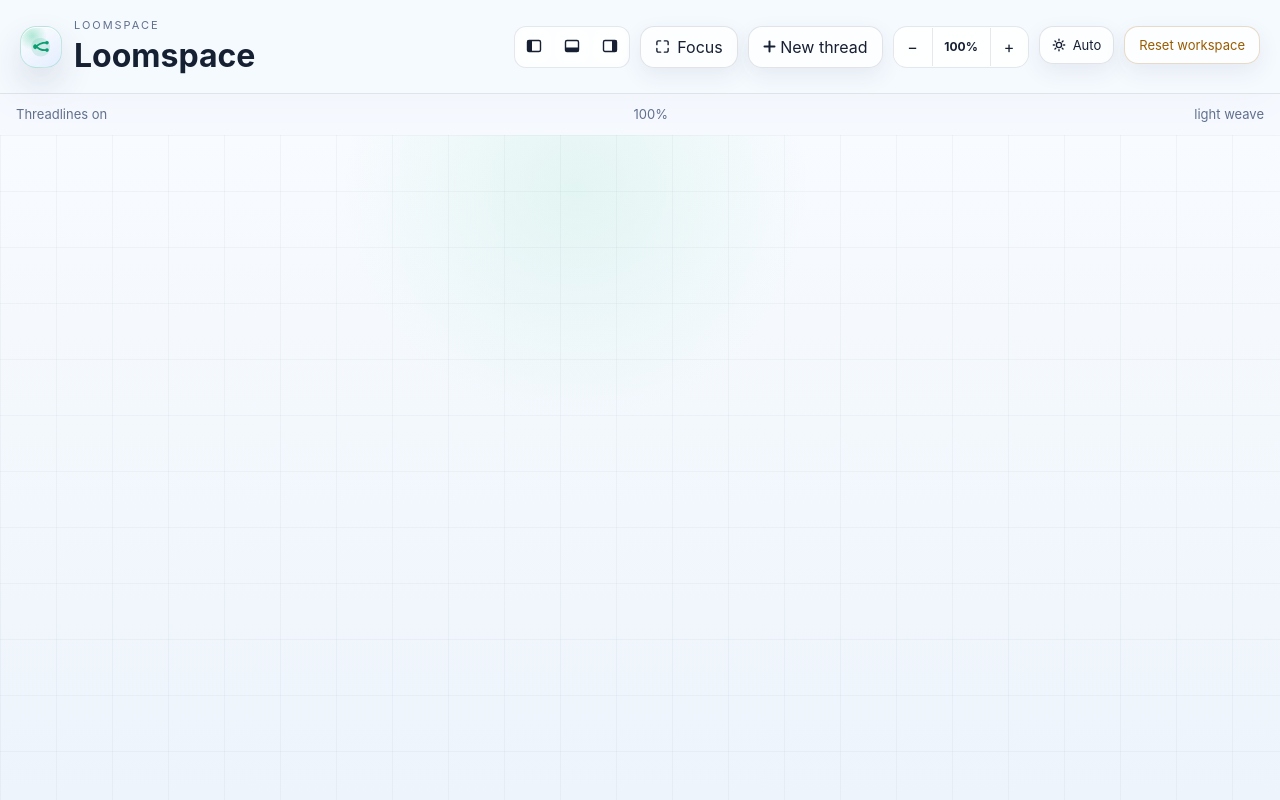
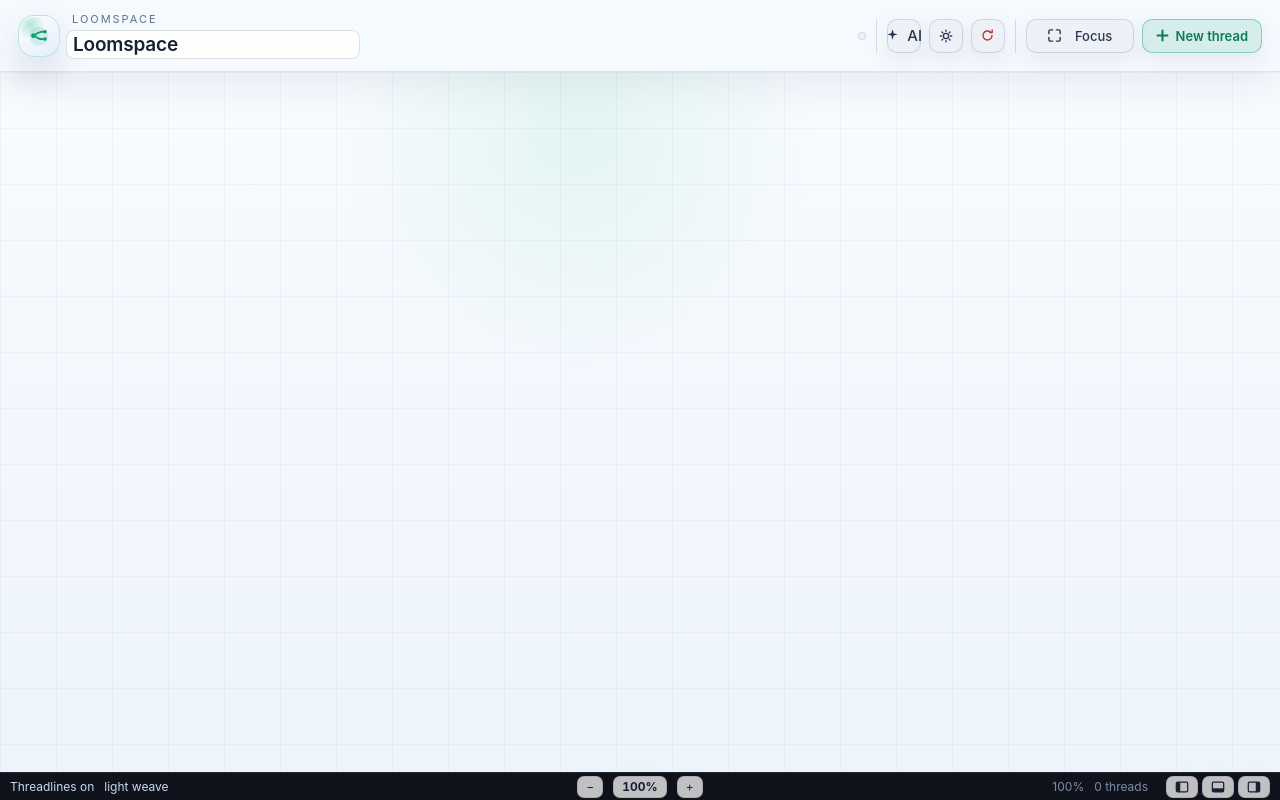
Before and after one commit to brettpoole/loomspace-ai, a React (Vite) app: page / in a window 1280 px wide. Built offline with nearby package versions, Linux system fonts and the light colour scheme.

Commit message:
ui cleanup

```diff
--- a/src/App.tsx
+++ b/src/App.tsx
@@ -217,6 +217,7 @@
   const [focusMode, setFocusMode] = useState(false);
   const [focusSidebarOpen, setFocusSidebarOpen] = useState(true);
   const [focusParamsOpen, setFocusParamsOpen] = useState(false);
+  const [navMenuOpen, setNavMenuOpen] = useState(false);
   const [providerMenuOpen, setProviderMenuOpen] = useState(false);
   const [copiedMessageId, setCopiedMessageId] = useState<string | null>(null);
   const [speakingMessageId, setSpeakingMessageId] = useState<string | null>(null);
@@ -573,10 +574,10 @@
       if (threadEditorOpen) { closeThreadEditor(); return; }
       if (nodePreviewModal) { setNodePreviewModal(null); return; }
       if (focusMode) { setFocusMode(false); return; }
+      if (navMenuOpen) { setNavMenuOpen(false); return; }
       if (rightPanelOpen) { setRightPanelOpen(false); return; }
       if (forkDraft) { cancelForkSelection(); return; }
       if (contextLinkMode) { setContextLinkMode(null); return; }
-      if (state.selectedThreadId) { deselectNode(); }
     };
     window.addEventListener('keydown', onKeyDown, true);
     document.addEventListener('keydown', onKeyDown, true);
@@ -2138,6 +2139,18 @@
               <input className="focus-title-input" value={activeThread.title} onChange={(e) => updateTitle(activeThread.id, e.target.value)} placeholder="Untitled thread" aria-label="Thread title" />
             ) : <span className="focus-title-input focus-title-placeholder" />}
             <div className="focus-topbar-right">
+              {settings.providerConfigs.length > 1 && activeProviderConfig ? (
+                <select
+                  className="focus-provider-select"
+                  value={activeProviderConfig.id}
+                  onChange={(e) => changeSettingsProvider(e.target.value)}
+                  aria-label="AI Provider"
+                >
+                  {settings.providerConfigs.map((config) => (
+                    <option key={config.id} value={config.id}>{config.label}</option>
+                  ))}
+                </select>
+              ) : null}
               {settings.providerConfigs.length > 0 && activeProviderConfig ? (
                 <select className="focus-model-select" value={activeProviderConfig.model} onChange={(e) => updateProviderConfig(activeProviderConfig.id, { model: e.target.value })} aria-label="Model">
                   {settingsModels.length === 0 ? <option value={activeProviderConfig.model}>{activeProviderConfig.model || 'no model'}</option> : settingsModels.map((m) => <option key={m} value={m}>{m}</option>)}
@@ -2317,31 +2330,23 @@
               <circle cx="20" cy="17.1" r="1.8" fill="currentColor"/>
             </svg>
           </div>
-          <div>
+          <div className="topbar-title-text">
             <p className="eyebrow">Loomspace</p>
-            <h1>{state.title}</h1>
+            <input
+              className="workspace-title-input"
+              value={state.title}
+              onChange={(event) => setState((current) => ({ ...current, title: event.target.value }))}
+              aria-label="Workspace name"
+              placeholder="Untitled workspace"
+            />
           </div>
         </div>
         <div className="topbar-actions">
-          <div className="layout-toggles">
-            <button type="button" className={`layout-toggle icon-btn ${leftPanelOpen ? 'active' : ''}`} aria-pressed={leftPanelOpen} onClick={() => setLeftPanelOpen((open) => !open)} aria-label="Toggle left panel" title="Toggle left panel"><svg width="16" height="16" viewBox="0 0 16 16" fill="none" stroke="currentColor" strokeWidth="1.4"><rect x="1.5" y="2.5" width="13" height="11" rx="1.5"/><rect x="1.5" y="2.5" width="4.5" height="11" fill="currentColor" stroke="none"/></svg></button>
-            <button type="button" className={`layout-toggle icon-btn ${bottomPanelOpen ? 'active' : ''}`} aria-pressed={bottomPanelOpen} onClick={() => setBottomPanelOpen((open) => !open)} aria-label="Toggle bottom panel" title="Toggle bottom panel"><svg width="16" height="16" viewBox="0 0 16 16" fill="none" stroke="currentColor" strokeWidth="1.4"><rect x="1.5" y="2.5" width="13" height="11" rx="1.5"/><rect x="1.5" y="9.5" width="13" height="4" fill="currentColor" stroke="none"/></svg></button>
-            <button type="button" className={`layout-toggle icon-btn ${rightPanelOpen ? 'active' : ''}`} aria-pressed={rightPanelOpen} onClick={() => setRightPanelOpen((open) => !open)} aria-label="Toggle right panel (chat)" title="Toggle chat panel"><svg width="16" height="16" viewBox="0 0 16 16" fill="none" stroke="currentColor" strokeWidth="1.4"><rect x="1.5" y="2.5" width="13" height="11" rx="1.5"/><rect x="10" y="2.5" width="4.5" height="11" fill="currentColor" stroke="none"/></svg></button>
+          <div className="nav-group nav-group-view" role="group" aria-label="Panels and view">
           </div>
-          <button type="button" className="focus-enter" onClick={enterFocusMode} aria-label="Enter focus mode" title="Focus mode — distraction-free chat"><svg width="15" height="15" viewBox="0 0 16 16" fill="none" stroke="currentColor" strokeWidth="1.5" strokeLinecap="round" strokeLinejoin="round"><path d="M2 6V3.5A1.5 1.5 0 0 1 3.5 2H6"/><path d="M14 6V3.5A1.5 1.5 0 0 0 12.5 2H10"/><path d="M2 10v2.5A1.5 1.5 0 0 0 3.5 14H6"/><path d="M14 10v2.5a1.5 1.5 0 0 1-1.5 1.5H10"/></svg> Focus</button>
-          <button onClick={() => openThreadEditor('create')}><svg width="13" height="13" viewBox="0 0 13 13" fill="none" stroke="currentColor" strokeWidth="2" strokeLinecap="round"><line x1="6.5" y1="1.5" x2="6.5" y2="11.5"/><line x1="1.5" y1="6.5" x2="11.5" y2="6.5"/></svg> New thread</button>
-          <div className="zoom-control" aria-label="Canvas zoom controls">
-            <button type="button" onClick={() => zoomFromButton(-1)} aria-label="Zoom out">−</button>
-            <button type="button" onClick={resetView} className="topbar-reset-view" aria-label="Center canvas" title="Center canvas">100%</button>
-            <button type="button" onClick={() => zoomFromButton(1)} aria-label="Zoom in">+</button>
-          </div>
-          <button
-            type="button"
-            className="theme-toggle"
-            onClick={() => setThemeMode((mode) => (mode === 'auto' ? 'light' : mode === 'light' ? 'dark' : 'auto'))}
-            aria-label={`Theme: ${themeMode}`}
-            title={`Theme: ${themeMode}`}
-          >
+          <span className="nav-sep nav-sep-compact" aria-hidden="true" />
+          <button type="button" className="nav-btn nav-btn-icon nav-btn-ai" onClick={() => openProviderSetup()} aria-label="AI settings and profiles" title="AI settings & profiles"><svg width="15" height="15" viewBox="0 0 16 16" fill="currentColor"><path d="M8 1.2 9.3 5.5 13.6 6.8 9.3 8.1 8 12.4 6.7 8.1 2.4 6.8 6.7 5.5z"/></svg><span className="nav-label">AI</span></button>
+          <button type="button" className="nav-btn nav-btn-icon" onClick={() => setThemeMode((mode) => (mode === 'auto' ? 'light' : mode === 'light' ? 'dark' : 'auto'))} aria-label={`Theme: ${themeMode}`} title={`Theme: ${themeMode} — click to change`}>
             <svg width="14" height="14" viewBox="0 0 16 16" fill="none" stroke="currentColor" strokeWidth="1.6" strokeLinecap="round" strokeLinejoin="round" aria-hidden="true">
               {themeMode === 'dark' ? (
                 <path d="M13.5 10.2A5.8 5.8 0 0 1 5.8 2.5 6.2 6.2 0 1 0 13.5 10.2Z"/>
@@ -2349,11 +2354,23 @@
                 <><circle cx="8" cy="8" r="3"/><path d="M8 1.5v1.2M8 13.3v1.2M1.5 8h1.2M13.3 8h1.2M3.4 3.4l.85.85M11.75 11.75l.85.85M3.4 12.6l.85-.85M11.75 4.25l.85-.85"/></>
               )}
             </svg>
-            <span>{themeMode === 'auto' ? 'Auto' : themeMode === 'light' ? 'Light' : 'Dark'}</span>
           </button>
-          <button type="button" onClick={confirmResetWorkspace} className="quiet workspace-reset" aria-label="Reset workspace" title="Reset workspace (provider profiles are kept)">
-            Reset workspace
-          </button>
+          <button type="button" className="nav-btn nav-btn-icon nav-btn-danger" onClick={confirmResetWorkspace} aria-label="Reset workspace" title="Reset workspace (AI profiles are kept)"><svg width="15" height="15" viewBox="0 0 16 16" fill="none" stroke="currentColor" strokeWidth="1.5" strokeLinecap="round" strokeLinejoin="round"><path d="M12.8 8a4.8 4.8 0 1 1-1.5-3.5"/><path d="M13 2.2v2.6h-2.6"/></svg></button>
+          <span className="nav-sep nav-sep-compact" aria-hidden="true" />
+          <button type="button" className="nav-btn nav-btn-focus" onClick={() => enterFocusMode()} aria-label="Enter focus mode" title="Focus mode — distraction-free chat"><svg width="15" height="15" viewBox="0 0 16 16" fill="none" stroke="currentColor" strokeWidth="1.5" strokeLinecap="round" strokeLinejoin="round"><path d="M2 6V3.5A1.5 1.5 0 0 1 3.5 2H6"/><path d="M14 6V3.5A1.5 1.5 0 0 0 12.5 2H10"/><path d="M2 10v2.5A1.5 1.5 0 0 0 3.5 14H6"/><path d="M14 10v2.5a1.5 1.5 0 0 1-1.5 1.5H10"/></svg><span className="nav-label">Focus</span></button>
+          <button type="button" className="nav-btn nav-btn-primary nav-btn-new" onClick={() => openThreadEditor('create')} aria-label="New thread" title="New thread"><svg width="13" height="13" viewBox="0 0 13 13" fill="none" stroke="currentColor" strokeWidth="2" strokeLinecap="round"><line x1="6.5" y1="1.5" x2="6.5" y2="11.5"/><line x1="1.5" y1="6.5" x2="11.5" y2="6.5"/></svg><span className="nav-label">New thread</span></button>
+          <div className="nav-menu-wrap">
+            <button type="button" className="nav-btn nav-btn-icon nav-menu-trigger" aria-expanded={navMenuOpen} aria-label="More actions" title="More actions" onClick={() => setNavMenuOpen((open) => !open)}>⋯</button>
+            {navMenuOpen ? (
+              <div className="nav-menu" role="menu" aria-label="More actions">
+                <button type="button" role="menuitem" onClick={() => { setNavMenuOpen(false); openProviderSetup(); }}>AI settings and profiles</button>
+                <button type="button" role="menuitem" onClick={() => { setNavMenuOpen(false); setThemeMode((mode) => (mode === 'auto' ? 'light' : mode === 'light' ? 'dark' : 'auto')); }}>Theme</button>
+                <button type="button" role="menuitem" onClick={() => { setNavMenuOpen(false); confirmResetWorkspace(); }}>Reset workspace</button>
+                <button type="button" role="menuitem" onClick={() => { setNavMenuOpen(false); enterFocusMode(); }}>Focus mode</button>
+                <button type="button" role="menuitem" onClick={() => { setNavMenuOpen(false); openThreadEditor('create'); }}>New thread</button>
+              </div>
+            ) : null}
+          </div>
         </div>
       </header>
 
@@ -2473,12 +2490,6 @@
         </aside>
 
         <section className="canvas-panel">
-          <div className="canvas-toolbar">
-            <span>{state.densityOverlay ? 'Threadlines on' : 'Threadlines off'}</span>
-            <span>{Math.round(state.zoom * 100)}%</span>
-            <span>{metrics.saturation * 100 < 50 ? 'light weave' : 'dense weave'}</span>
-          </div>
-
           {forkDraft && forkSourceThread ? (
             <div className="fork-selection-banner">
               <div className="fork-selection-copy">
@@ -2893,6 +2904,32 @@
           <div className="resize-handle resize-handle-bottom" role="separator" aria-orientation="horizontal" aria-label="Resize bottom panel" onPointerDown={(event) => beginPanelResize('bottom', event)} onPointerMove={movePanelResize} onPointerUp={endPanelResize} onPointerCancel={endPanelResize} />
         ) : null}
       </main>
+      <footer className="status-bar" aria-label="Workspace status">
+        <div className="status-group status-left">
+          <span>{state.densityOverlay ? 'Threadlines on' : 'Threadlines off'}</span>
+          <span>{metrics.saturation * 100 < 50 ? 'light weave' : 'dense weave'}</span>
+        </div>
+        <div className="status-group status-center" aria-label="Canvas zoom controls">
+          <button type="button" className="status-btn" onClick={() => zoomFromButton(-1)} aria-label="Zoom out">−</button>
+          <button type="button" className="status-zoom" onClick={resetView} aria-label="Recenter and reset zoom" title="Recenter / reset zoom">{Math.round(state.zoom * 100)}%</button>
+          <button type="button" className="status-btn" onClick={() => zoomFromButton(1)} aria-label="Zoom in">+</button>
+        </div>
+        <div className="status-group status-right">
+          <span>{Math.round(state.zoom * 100)}%</span>
+          <span>{metrics.threadCount} threads</span>
+          <div className="status-group status-panels" role="group" aria-label="Panel controls">
+            <button type="button" className={`status-btn status-panel-btn ${leftPanelOpen ? 'active' : ''}`} aria-pressed={leftPanelOpen} onClick={() => setLeftPanelOpen((open) => !open)} aria-label="Toggle threads panel" title="Threads panel">
+              <svg width="14" height="14" viewBox="0 0 16 16" fill="none" stroke="currentColor" strokeWidth="1.4"><rect x="1.5" y="2.5" width="13" height="11" rx="1.5"/><rect x="1.5" y="2.5" width="4.5" height="11" fill="currentColor" stroke="none"/></svg>
+            </button>
+            <button type="button" className={`status-btn status-panel-btn ${bottomPanelOpen ? 'active' : ''}`} aria-pressed={bottomPanelOpen} onClick={() => setBottomPanelOpen((open) => !open)} aria-label="Toggle bottom panel" title="Bottom panel">
+              <svg width="14" height="14" viewBox="0 0 16 16" fill="none" stroke="currentColor" strokeWidth="1.4"><rect x="1.5" y="2.5" width="13" height="11" rx="1.5"/><rect x="1.5" y="9.5" width="13" height="4" fill="currentColor" stroke="none"/></svg>
+            </button>
+            <button type="button" className={`status-btn status-panel-btn ${rightPanelOpen ? 'active' : ''}`} aria-pressed={rightPanelOpen} onClick={() => setRightPanelOpen((open) => !open)} aria-label="Toggle chat panel" title="Chat panel">
+              <svg width="14" height="14" viewBox="0 0 16 16" fill="none" stroke="currentColor" strokeWidth="1.4"><rect x="1.5" y="2.5" width="13" height="11" rx="1.5"/><rect x="10" y="2.5" width="4.5" height="11" fill="currentColor" stroke="none"/></svg>
+            </button>
+          </div>
+        </div>
+      </footer>
       </>
       )}
 
--- a/src/styles.css
+++ b/src/styles.css
@@ -75,20 +75,195 @@
 
 .app-shell {
   height: 100%;
+  box-sizing: border-box;
+  padding-bottom: 28px;
   display: grid;
   grid-template-rows: auto 1fr;
 }
 
 .topbar {
+  position: relative;
+  z-index: 50;
   display: flex;
   align-items: center;
   justify-content: space-between;
-  padding: 18px 20px;
+  gap: 16px;
+  padding: 12px 18px;
   border-bottom: 1px solid rgba(255, 255, 255, 0.08);
   background: rgba(8, 10, 18, 0.72);
   backdrop-filter: blur(18px);
 }
-
+.nav-menu-wrap {
+  position: relative;
+  display: none;
+}
+
+.nav-menu-trigger {
+  width: 34px;
+  padding: 0;
+}
+
+.nav-menu {
+  position: absolute;
+  right: 0;
+  top: calc(100% + 8px);
+  z-index: 40;
+  min-width: 220px;
+  padding: 8px;
+  border-radius: 14px;
+  border: 1px solid rgba(255, 255, 255, 0.1);
+  background: rgba(10, 13, 22, 0.98);
+  box-shadow: 0 18px 50px rgba(0, 0, 0, 0.45);
+  display: flex;
+  flex-direction: column;
+  gap: 4px;
+}
+.nav-menu button {
+  display: flex;
+  align-items: center;
+  justify-content: flex-start;
+  width: 100%;
+  min-height: 38px;
+  padding: 10px 12px;
+  border: 0;
+  border-radius: 10px;
+  background: transparent;
+  color: #c4d0ea;
+  font-size: 13px;
+  font-weight: 500;
+  line-height: 1.2;
+  text-align: left;
+}
+.nav-menu button:hover {
+  background: rgba(255, 255, 255, 0.08);
+  border-color: transparent;
+}
+
+.status-bar {
+  position: fixed;
+  left: 0;
+  right: 0;
+  bottom: 0;
+  z-index: 40;
+  height: 28px;
+  display: grid;
+  grid-template-columns: 1fr auto 1fr;
+  align-items: center;
+  gap: 12px;
+  padding: 0 10px;
+  background: #10131b;
+  border-top: 1px solid rgba(255, 255, 255, 0.08);
+  color: #c8d8f0;
+  font-size: 12px;
+}
+.status-group {
+  display: inline-flex;
+  align-items: center;
+  gap: 10px;
+  min-width: 0;
+}
+.status-center {
+  justify-self: center;
+}
+.status-right {
+  justify-self: end;
+  color: #7d8aa8;
+}
+.status-btn,
+.status-zoom {
+  height: 22px;
+  min-width: 22px;
+  padding: 0 8px;
+  border-radius: 7px;
+  border: 1px solid rgba(255, 255, 255, 0.08);
+  background: rgba(255, 255, 255, 0.04);
+  color: #dce6fb;
+  font-size: 12px;
+  line-height: 1;
+}
+.status-zoom {
+  min-width: 52px;
+  font-variant-numeric: tabular-nums;
+  font-weight: 700;
+}
+.status-btn:hover,
+.status-zoom:hover {
+  background: rgba(255, 255, 255, 0.08);
+  border-color: rgba(255, 255, 255, 0.16);
+}
+
+.status-panels {
+  gap: 4px;
+  margin-left: 8px;
+}
+
+.status-panel-btn.active {
+  background: rgba(124, 247, 194, 0.14);
+  border-color: rgba(124, 247, 194, 0.35);
+  color: #9bf4cd;
+}
+
+.status-panel-btn svg {
+  display: block;
+}
+
+@media (max-width: 1080px) {
+  .topbar {
+    align-items: flex-start;
+    gap: 12px;
+  }
+  .topbar-title-text .eyebrow {
+    margin-bottom: 2px;
+  }
+}
+
+@media (max-width: 820px) {
+  .topbar {
+    align-items: center;
+    padding: 10px 12px;
+    gap: 10px;
+  }
+  .topbar-title {
+    flex: 1 1 auto;
+    min-width: 0;
+    gap: 10px;
+  }
+  .brand-mark {
+    width: 38px;
+    height: 38px;
+    border-radius: 14px;
+    flex-shrink: 0;
+  }
+  .topbar-title-text {
+    min-width: 0;
+    flex: 1 1 auto;
+  }
+  .topbar-title-text .eyebrow {
+    display: none;
+  }
+  .workspace-title-input {
+    max-width: 100%;
+    font-size: 16px;
+  }
+  .topbar-actions {
+    flex: 0 0 auto;
+    width: auto;
+    gap: 0;
+  }
+  .topbar-actions > :not(.nav-menu-wrap) {
+    display: none;
+  }
+  .nav-menu-wrap {
+    display: inline-flex;
+    margin-left: auto;
+  }
+  .nav-menu-trigger {
+    width: 34px;
+  }
+  .nav-menu {
+    min-width: min(260px, calc(100vw - 24px));
+  }
+}
 h1,
 h2,
 h3,
@@ -108,8 +283,10 @@
 
 .topbar-actions {
   display: flex;
+  align-items: center;
+  gap: 8px;
   flex-wrap: wrap;
-  gap: 10px;
+  justify-content: flex-end;
 }
 
 .topbar-title {
@@ -134,56 +311,133 @@
   box-shadow: 0 16px 34px rgba(0, 0, 0, 0.28), inset 0 1px 0 rgba(255, 255, 255, 0.08);
 }
 
-.zoom-control {
+.topbar-title-text {
+  min-width: 0;
+}
+
+.workspace-title-input {
+  width: 100%;
+  max-width: 300px;
+  border: 1px solid transparent;
+  background: transparent;
+  color: #eef3ff;
+  font-size: 19px;
+  font-weight: 600;
+  letter-spacing: -0.01em;
+  padding: 2px 6px;
+  margin-left: -6px;
+  border-radius: 8px;
+}
+.workspace-title-input:hover {
+  background: rgba(255, 255, 255, 0.04);
+}
+.workspace-title-input:focus {
+  background: rgba(255, 255, 255, 0.06);
+  border-color: rgba(124, 247, 194, 0.3);
+  outline: none;
+}
+
+.nav-group {
   display: inline-flex;
   align-items: center;
-  overflow: hidden;
-  border-radius: 14px;
+  gap: 2px;
+  padding: 3px;
+  border-radius: 12px;
+  background: rgba(255, 255, 255, 0.04);
+  border: 1px solid rgba(255, 255, 255, 0.08);
+}
+
+.nav-sep {
+  width: 1px;
+  align-self: stretch;
+  min-height: 24px;
+  background: rgba(255, 255, 255, 0.1);
+  margin: 0 2px;
+}
+
+.nav-btn {
+  display: inline-flex;
+  align-items: center;
+  justify-content: center;
+  gap: 7px;
+  height: 34px;
+  padding: 0 13px;
+  border-radius: 10px;
   border: 1px solid rgba(255, 255, 255, 0.1);
   background: rgba(255, 255, 255, 0.04);
-}
-
-.zoom-control button {
-  min-width: 38px;
-  height: 38px;
-  padding: 0 10px;
+  color: #c4d0ea;
+  font-size: 13px;
+  font-weight: 500;
+  white-space: nowrap;
+}
+.nav-btn:hover {
+  background: rgba(255, 255, 255, 0.09);
+  border-color: rgba(255, 255, 255, 0.2);
+  transform: none;
+}
+.nav-btn svg {
+  flex-shrink: 0;
+}
+.nav-btn-icon {
+  width: 34px;
+  padding: 0;
+  font-size: 15px;
+}
+
+.nav-group .nav-btn {
+  height: 30px;
   border: 0;
-  border-radius: 0;
   background: transparent;
-}
-
-.zoom-control button + button {
-  border-left: 1px solid rgba(255, 255, 255, 0.08);
-}
-
-.zoom-control .topbar-reset-view {
-  min-width: 58px;
-  color: #aab8d8;
+  border-radius: 8px;
+  color: #9cadcf;
+}
+.nav-group .nav-btn:hover {
+  background: rgba(255, 255, 255, 0.08);
+  border-color: transparent;
+}
+.nav-group .nav-btn-icon {
+  width: 30px;
+}
+.nav-group .nav-btn.active {
+  background: rgba(124, 247, 194, 0.16);
+  color: #9bf4cd;
+}
+
+.nav-zoom .nav-zoom-reset {
+  min-width: 52px;
   font-size: 12px;
   font-weight: 700;
-}
-
-.theme-toggle,
-.workspace-reset {
-  height: 38px;
-  border-radius: 14px;
-  font-size: 13px;
-}
-
-.theme-toggle {
-  display: inline-flex;
-  align-items: center;
-  gap: 7px;
-  padding-inline: 12px;
-}
-
-.theme-toggle svg {
-  flex-shrink: 0;
-}
-
-.workspace-reset {
-  color: #ffd58b;
-  border-color: rgba(255, 213, 139, 0.22);
+  font-variant-numeric: tabular-nums;
+  color: #aab8d8;
+}
+
+
+.nav-btn-focus {
+  min-width: 108px;
+  padding: 0 14px;
+}
+
+.nav-btn-focus svg {
+  margin-right: 6px;
+}
+.nav-btn-primary {
+  background: rgba(124, 247, 194, 0.14);
+  border-color: rgba(124, 247, 194, 0.4);
+  color: #9bf4cd;
+  font-weight: 600;
+}
+.nav-btn-primary:hover {
+  background: rgba(124, 247, 194, 0.22);
+  border-color: rgba(124, 247, 194, 0.55);
+}
+
+.nav-btn-danger {
+  color: #ffb4b4;
+}
+.nav-btn-danger:hover {
+  border-color: rgba(220, 80, 80, 0.5);
+  background: rgba(220, 60, 60, 0.12);
+  color: #ffc9c9;
 }
 
 .sidebar-scrim {
@@ -1449,8 +1703,8 @@
 
   .panel.left {
     position: fixed;
-    top: 0;
-    bottom: 0;
+    top: 64px;
+    bottom: 32px;
     left: 0;
     width: min(320px, 86vw);
     z-index: 25;
@@ -1467,8 +1721,8 @@
 
   .panel.right {
     position: fixed;
-    top: 0;
-    bottom: 0;
+    top: 64px;
+    bottom: 32px;
     right: 0;
     width: min(420px, 92vw);
     z-index: 25;
@@ -1487,7 +1741,7 @@
     position: fixed;
     left: 0;
     right: 0;
-    bottom: 0;
+    bottom: 32px;
     height: min(55vh, 420px);
     z-index: 24;
     transform: translateY(105%);
@@ -1506,9 +1760,10 @@
   }
 
   .topbar {
-    flex-wrap: wrap;
+    flex-wrap: nowrap;
+    align-items: center;
     gap: 10px;
-    padding: 14px 14px;
+    padding: 12px 14px;
   }
 
   .topbar h1 {
@@ -1516,8 +1771,8 @@
   }
 
   .topbar-actions {
-    width: 100%;
-    justify-content: flex-start;
+    width: auto;
+    justify-content: flex-end;
   }
 
   .zoom-slider,
@@ -1536,18 +1791,21 @@
 
   .chat-modal,
   .thread-editor-modal,
-  .ai-settings-modal {
+  .ai-settings-modal,
+  .passphrase-modal,
+  .node-preview-modal {
     width: 100%;
     max-width: 100%;
     max-height: 100dvh;
     height: 100dvh;
     border-radius: 0;
     border: 0;
+    margin-top: 64px;
   }
 
   .passphrase-modal {
-    width: min(100%, 460px);
     max-height: min(100dvh, 640px);
+    height: auto;
   }
 
   .editor-actions.left-aligned {
@@ -2407,31 +2665,6 @@
   padding: 14px;
 }
 
-.layout-toggles {
-  display: inline-flex;
-  gap: 4px;
-  padding: 2px;
-  border-radius: 12px;
-  background: rgba(255, 255, 255, 0.04);
-  border: 1px solid rgba(255, 255, 255, 0.08);
-}
-
-.layout-toggle {
-  border: 0;
-  background: transparent;
-  color: #9cadcf;
-}
-
-.layout-toggle:hover {
-  background: rgba(255, 255, 255, 0.07);
-  border-color: transparent;
-  transform: none;
-}
-
-.layout-toggle.active {
-  background: rgba(124, 247, 194, 0.16);
-  color: #9bf4cd;
-}
 
 /* Prevent iOS Safari focus-zoom on form controls */
 @supports (-webkit-touch-callout: none) {
@@ -2823,18 +3056,6 @@
 }
 
 /* ---- Focus mode (ChatGPT/Claude-style chat) ---- */
-.focus-enter {
-  display: inline-flex;
-  align-items: center;
-  gap: 7px;
-  border-color: rgba(126, 168, 255, 0.35);
-  background: rgba(126, 168, 255, 0.12);
-  color: #cdd9f4;
-}
-.focus-enter:hover {
-  background: rgba(126, 168, 255, 0.2);
-  border-color: rgba(126, 168, 255, 0.5);
-}
 
 .focus-mode {
   position: fixed;
@@ -2997,12 +3218,16 @@
   gap: 8px;
   flex-shrink: 0;
 }
+.focus-provider-select,
 .focus-model-select {
   width: auto;
   font-size: 12px;
   padding: 6px 10px;
   border-radius: 10px;
   max-width: 220px;
+}
+.focus-provider-select {
+  max-width: 180px;
 }
 .focus-exit {
   display: inline-flex;
@@ -3371,3 +3596,55 @@
 :root[data-theme='light'] .model-params-flat-head {
   color: #2a3852;
 }
+
+/* ---- Top nav: light theme ---- */
+:root[data-theme='light'] .nav-group {
+  background: rgba(24, 37, 63, 0.04);
+  border-color: rgba(24, 37, 63, 0.12);
+}
+:root[data-theme='light'] .nav-btn {
+  color: #2a3852;
+  border-color: rgba(24, 37, 63, 0.14);
+  background: rgba(24, 37, 63, 0.04);
+}
+:root[data-theme='light'] .nav-btn:hover {
+  background: rgba(24, 37, 63, 0.08);
+  border-color: rgba(24, 37, 63, 0.22);
+}
+:root[data-theme='light'] .nav-group .nav-btn {
+  color: #4a5872;
+  background: transparent;
+}
+:root[data-theme='light'] .nav-group .nav-btn:hover {
+  background: rgba(24, 37, 63, 0.08);
+}
+:root[data-theme='light'] .nav-group .nav-btn.active {
+  background: rgba(20, 154, 111, 0.16);
+  color: #0f7a52;
+}
+:root[data-theme='light'] .nav-sep {
+  background: rgba(24, 37, 63, 0.14);
+}
+:root[data-theme='light'] .nav-zoom .nav-zoom-reset {
+  color: #4a5872;
+}
+:root[data-theme='light'] .nav-btn-primary {
+  background: rgba(20, 154, 111, 0.14);
+  border-color: rgba(20, 154, 111, 0.4);
+  color: #0f7a52;
+}
+:root[data-theme='light'] .nav-btn-primary:hover {
+  background: rgba(20, 154, 111, 0.2);
+  border-color: rgba(20, 154, 111, 0.55);
+}
+:root[data-theme='light'] .nav-btn-danger {
+  color: #c0392b;
+}
+:root[data-theme='light'] .nav-btn-danger:hover {
+  background: rgba(192, 57, 43, 0.1);
+  border-color: rgba(192, 57, 43, 0.4);
+  color: #a93226;
+}
+:root[data-theme='light'] .workspace-title-input {
+  color: #162033;
+}
```
